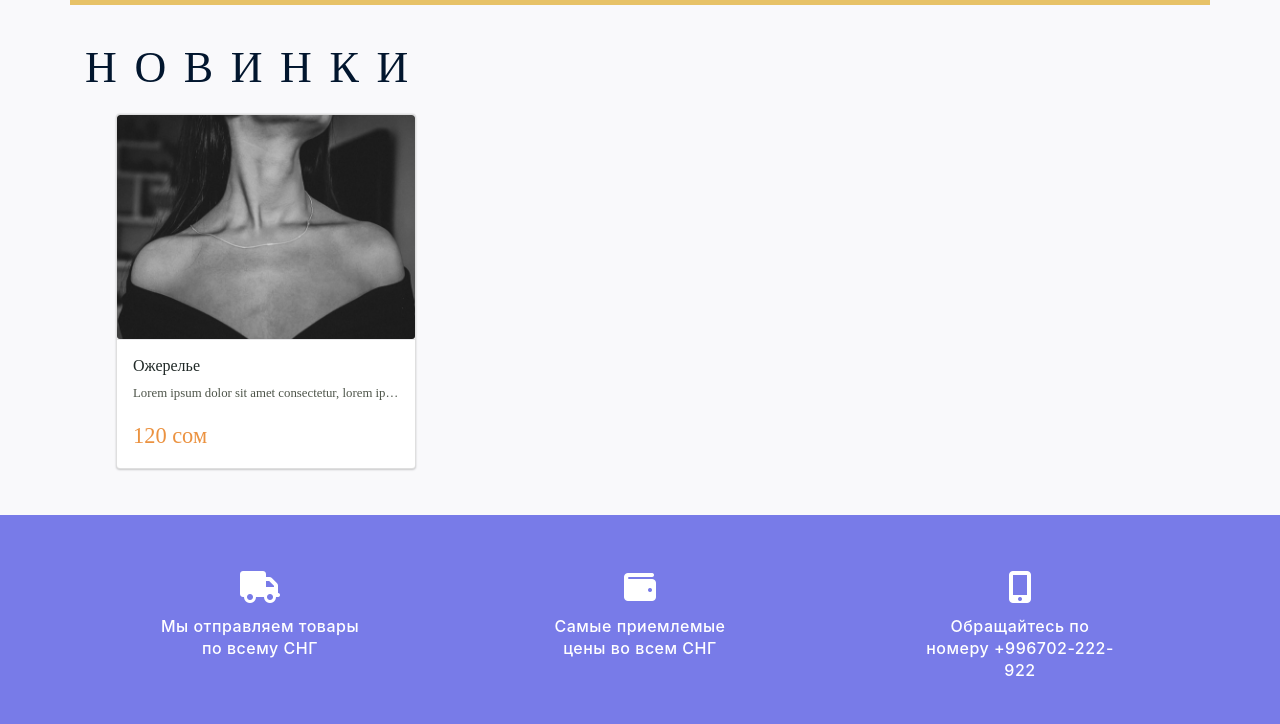
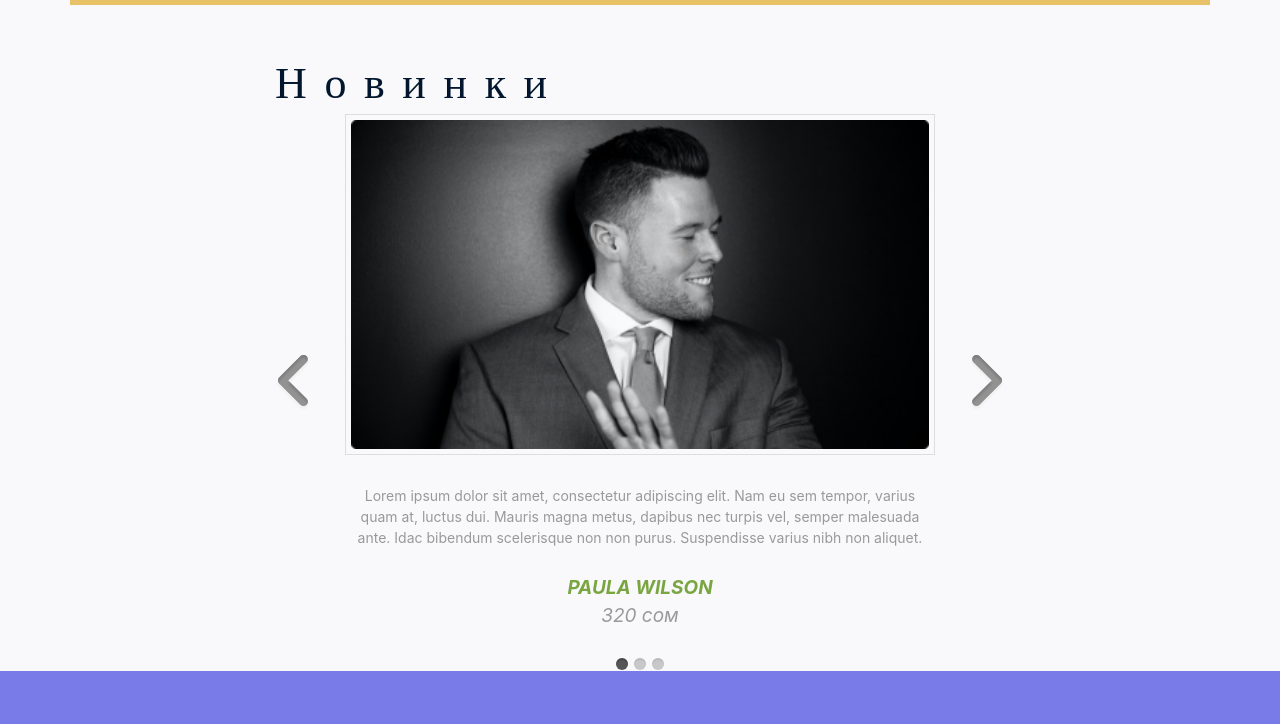
Before and after one commit to edzen12/easy_dordo, a plain HTML site: page index.html in a window 1280 px wide. Shown: the part 1430-2154 px from the top of the page. Drawn offline with nearby package versions, Linux system fonts and the light colour scheme.

Commit message:
fix button navabr

```diff
--- a/css/style.css
+++ b/css/style.css
@@ -4,6 +4,10 @@
 body {
   position: relative;
   background: #f9f9fb;
+}
+.navbar-light .navbar-toggler {
+    color: #787be8;
+    border-color: #787be8;
 }
 
 a {
@@ -355,6 +359,10 @@ h3 {
   text-align: center;
   overflow: hidden;
 }
+.carousel .carousel-item a{
+  color: #999 !important;
+  text-decoration: none;
+}
 
 .carousel .carousel-item .img-box {
   width: 135px;
@@ -370,6 +378,20 @@ h3 {
   height: 100%;
   display: block;
   border-radius: 50%;
+}
+
+.carousel .carousel-item .img-box_prod{
+/*  width: 135px;
+  height: 135px;*/
+  margin: 0 auto;
+  padding: 5px;
+  border: 1px solid #ddd;
+}
+
+.carousel .img-box_prod img {
+  width: 100%;
+  height: 100%;
+  display: block;
 }
 
 .carousel .testimonial {
--- a/index.html
+++ b/index.html
@@ -269,11 +269,11 @@
 <!-- Slider End -->
 
 <!-- Card -->
-<section class="new_product mt-5 mb-4">
+<!-- <section class="new_product mt-5 mb-4">
     <div class="container">
         <h3 class="mt-3 mb-3">НОВИНКИ</h3>
         <div class="container">
-            <!-- Card -->
+
             <div class="card font_mosterrat">
                 <div class="card-img" style="background-image: url(img/woman.png);">
                     <div class="overlay">
@@ -290,11 +290,69 @@
                     </a>
                 </div>
             </div>
-            <!-- Card -->
+
+        </div>
+    </div>
+</section> -->
+<!-- Card -->
+
+<section class="new_product mt-5 mb-4">
+    <div class="container-xl">
+        <div class="row">
+            <div class="col-lg-8 mx-auto">
+                <h3 class="mt-3 mb-3">Новинки</h3>
+                <div id="myCarousel" class="carousel slide" data-ride="carousel">
+                    <!-- Carousel indicators -->
+                    <ol class="carousel-indicators">
+                        <li data-target="#myCarousel" data-slide-to="0" class="active"></li>
+                        <li data-target="#myCarousel" data-slide-to="1"></li>
+                        <li data-target="#myCarousel" data-slide-to="2"></li>
+                    </ol>
+                    <!-- Wrapper for carousel items -->
+                    <div class="carousel-inner">
+                        <div class="carousel-item active">
+                            <a href="category.html">
+                                <div class="img-box_prod"><img src="img/man.png" alt=""></div>
+                                <p class="testimonial">Lorem ipsum dolor sit amet, consectetur adipiscing elit. Nam eu sem
+                                    tempor, varius quam at, luctus dui. Mauris magna metus, dapibus nec turpis vel, semper
+                                    malesuada ante. Idac bibendum scelerisque non non purus. Suspendisse varius nibh non
+                                    aliquet.</p>
+                                <p class="overview"><b>Paula Wilson</b> <br> 320 сом</p>
+                            </a>
+                        </div>
+                       <!--  <div class="carousel-item">
+                            <a href="category.html">
+                                <div class="img-box_prod"><img src="img/man.png" alt=""></div>
+                                <p class="testimonial">Lorem ipsum dolor sit amet, consectetur adipiscing elit. Nam eu sem
+                                    tempor, varius quam at, luctus dui. Mauris magna metus, dapibus nec turpis vel, semper
+                                    malesuada ante. Idac bibendum scelerisque non non purus. Suspendisse varius nibh non
+                                    aliquet.</p>
+                                <p class="overview"><b>Paula Wilson</b> <br> 320 сом</p>
+                            </a>
+                        </div>
+                        <div class="carousel-item">
+                            <a href="category.html">
+                                <div class="img-box_prod"><img src="img/man.png" alt=""></div>
+                                <p class="testimonial">Lorem ipsum dolor sit amet, consectetur adipiscing elit. Nam eu sem
+                                    tempor, varius quam at, luctus dui. Mauris magna metus, dapibus nec turpis vel, semper
+                                    malesuada ante. Idac bibendum scelerisque non non purus. Suspendisse varius nibh non
+                                    aliquet.</p>
+                                <p class="overview"><b>Paula Wilson</b> <br> 320 сом</p>
+                            </a>
+                        </div> -->
+                    </div>
+                    <!-- Carousel controls -->
+                    <a class="carousel-control-prev" href="#myCarousel" data-slide="prev">
+                        <i class="fa fa-angle-left"></i>
+                    </a>
+                    <a class="carousel-control-next" href="#myCarousel" data-slide="next">
+                        <i class="fa fa-angle-right"></i>
+                    </a>
+                </div>
+            </div>
         </div>
     </div>
 </section>
-<!-- Card -->
 
 <!-- ------Block Icons Start------- -->
 <section class="bg-pink-light pt-8 pb-8">
```
